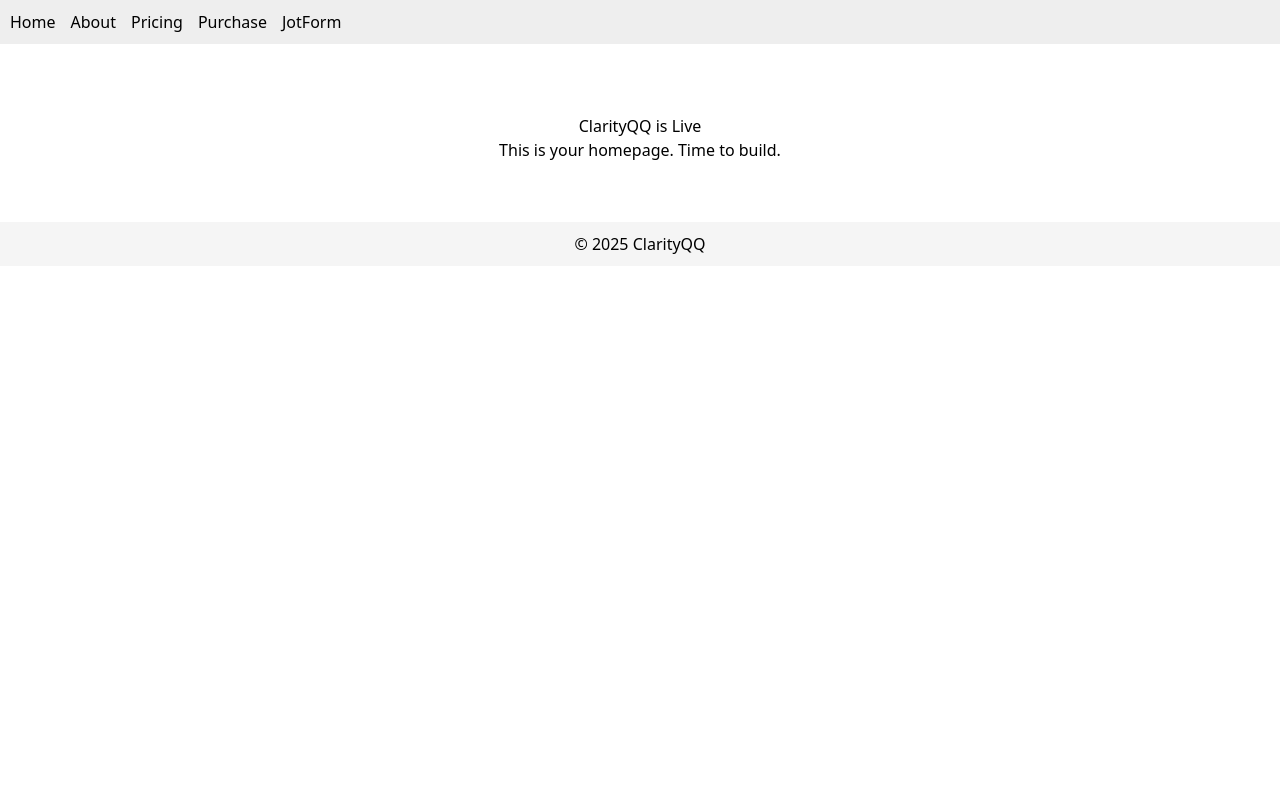
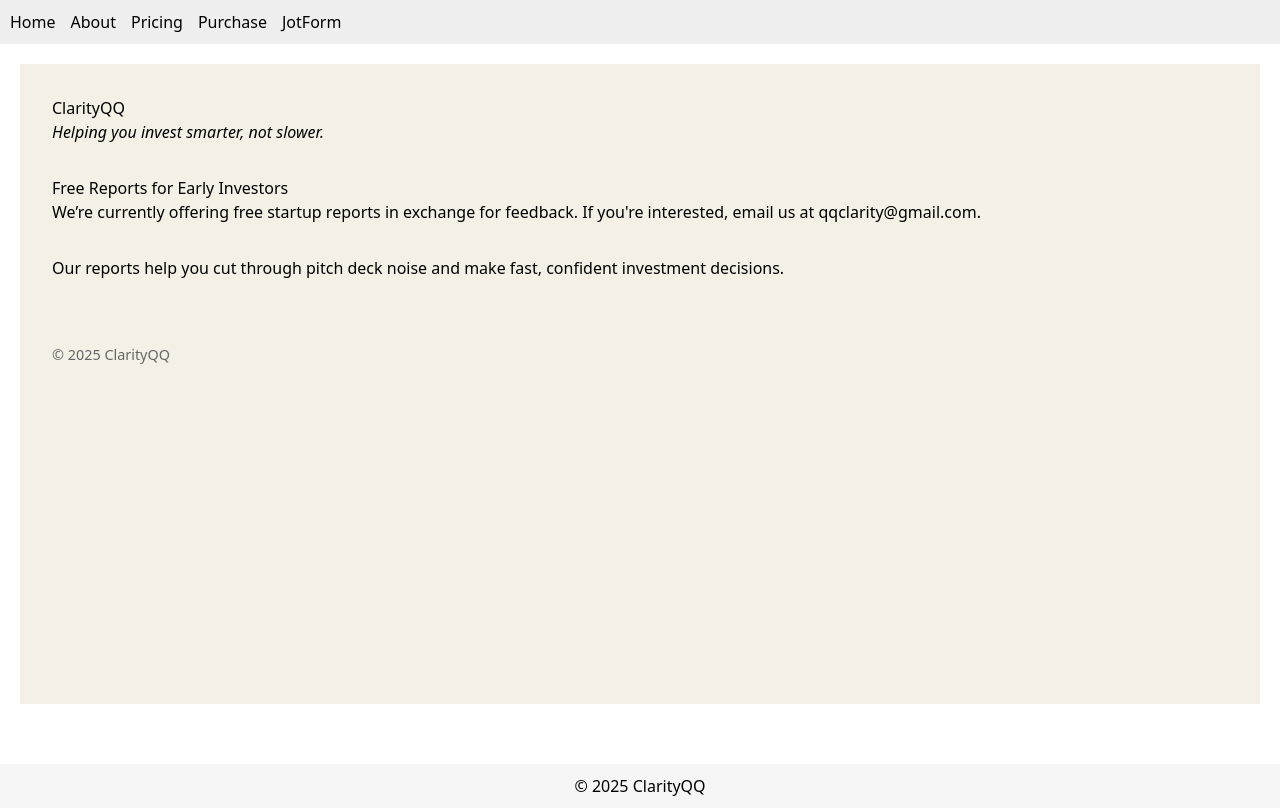
Before and after one commit to ClarityQQ/clarityqq, a Next.js app: page / in a window 1280 px wide. Built offline with nearby package versions, Linux system fonts and the light colour scheme.

Commit message:
Update index.js

```diff
--- a/pages/index.js
+++ b/pages/index.js
@@ -1,8 +1,21 @@
 export default function Home() {
   return (
-    <div style={{ textAlign: 'center', paddingTop: '50px' }}>
-      <h1>ClarityQQ is Live</h1>
-      <p>This is your homepage. Time to build.</p>
-    </div>
+    <main style={{ padding: '2rem', color: '#000', backgroundColor: '#f5f0e6', minHeight: '80vh' }}>
+      <h1>ClarityQQ</h1>
+      <p style={{ fontStyle: 'italic' }}>Helping you invest smarter, not slower.</p>
+
+      <section style={{ marginTop: '2rem' }}>
+        <h2>Free Reports for Early Investors</h2>
+        <p>We’re currently offering free startup reports in exchange for feedback. If you're interested, email us at <a href="mailto:qqclarity@gmail.com">qqclarity@gmail.com</a>.</p>
+      </section>
+
+      <section style={{ marginTop: '2rem' }}>
+        <p>Our reports help you cut through pitch deck noise and make fast, confident investment decisions.</p>
+      </section>
+
+      <footer style={{ marginTop: '4rem', fontSize: '0.9rem', color: '#666' }}>
+        © 2025 ClarityQQ
+      </footer>
+    </main>
   );
 }
```
